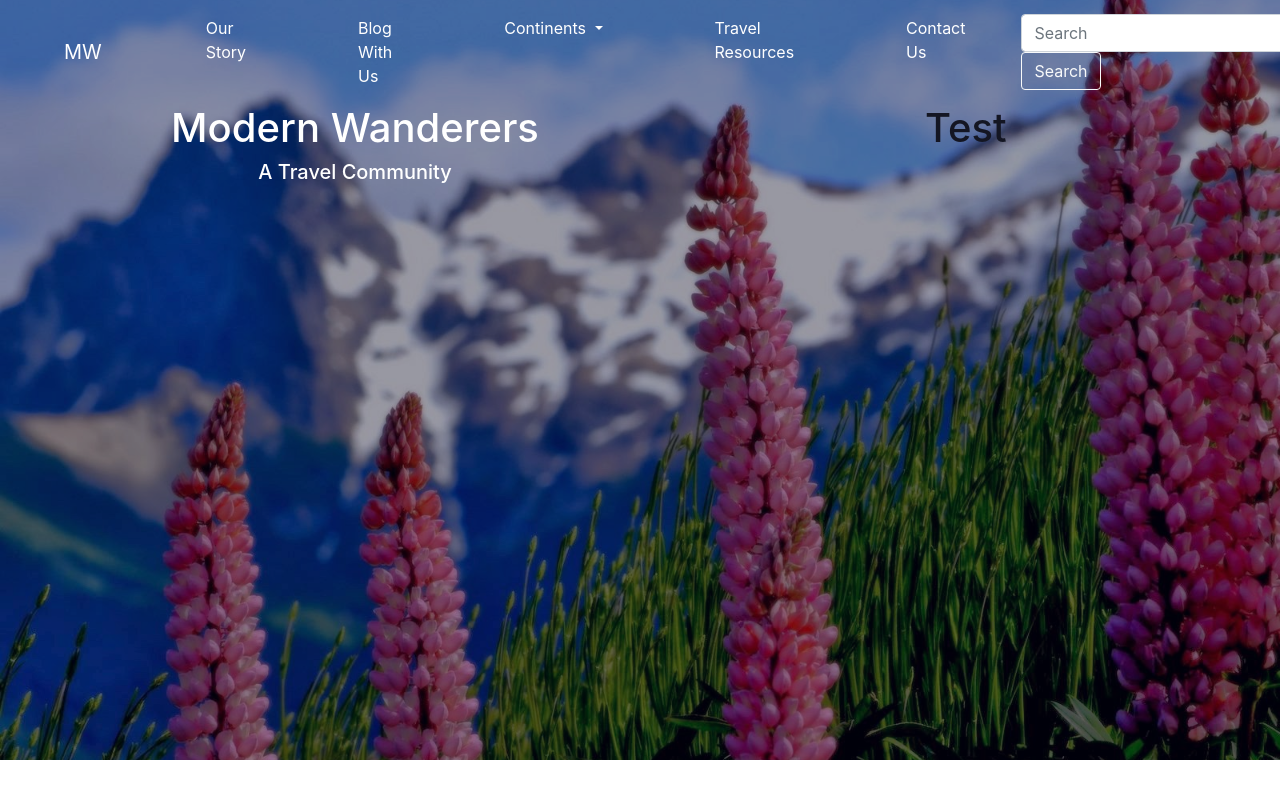
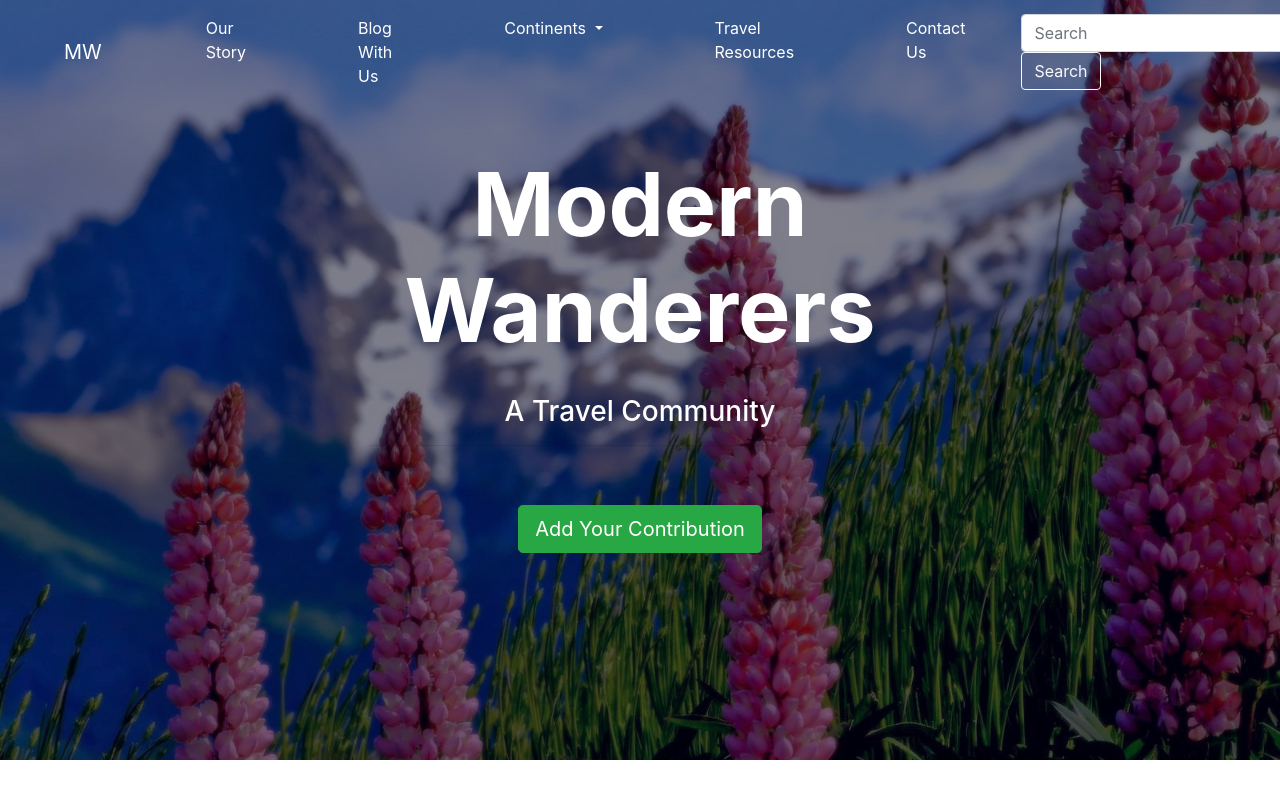
Before and after one commit to MichaelRCullen/Modern-Wanderers, a plain HTML site: page index.html in a window 1280 px wide. Shown: the top 798 px of the page. Drawn offline with nearby package versions, Linux system fonts and the light colour scheme.

Commit message:
Update home landing page

```diff
--- a/index.html
+++ b/index.html
@@ -65,16 +65,13 @@
         <!-- Title Section -->
             <div class="container">
                 <div class="row">
-                    <div class="col-md-6">
-                        <div class="title">
-                            <header>
-                                <h1>Modern Wanderers</h1>
-                                <h5>A Travel Community</h5>
-                            </header>
-                        </div>
-                    </div>
-                    <div class="offset-md-3">
-                        <h1>Test</h1>
+                    <div class="col-md-6 mx-auto mt-3">
+                        <header class="title">
+                            <h1>Modern Wanderers</h1>
+                            <h3>A Travel Community</h3>
+                            <hr>
+                            <button type="button" class="btn btn-success btn-lg">Add Your Contribution</button>
+                        </header>
                     </div>
                 </div>
             </div>
--- a/styles.css
+++ b/styles.css
@@ -2,6 +2,16 @@
 html {
 	font-size: 62.5%; /* Advanced CSS Udemy - set the "root" font to 10px equivalent in % - easy to calculate rem units thereafter
 } */
+
+html {
+	height: 100%;
+}
+
+h1 {
+	font-weight: 700;
+	font-size: 1.1em;
+	margin: 2rem;
+}
 
 .header {
 	min-height: 95vh; /* % of viewport height for element */
@@ -16,7 +26,7 @@ html {
 	width: 100%;
 	height: 100%;
 	background: #00001a;
-	opacity: 0.4;
+	opacity: 0.5;
 	position: absolute;
 }
 
@@ -28,4 +38,5 @@ html {
 .title {
 	color: white;
 	text-align: center;
+	font-size: 5rem;
 }
```
Also changed, not shown: README.md.
